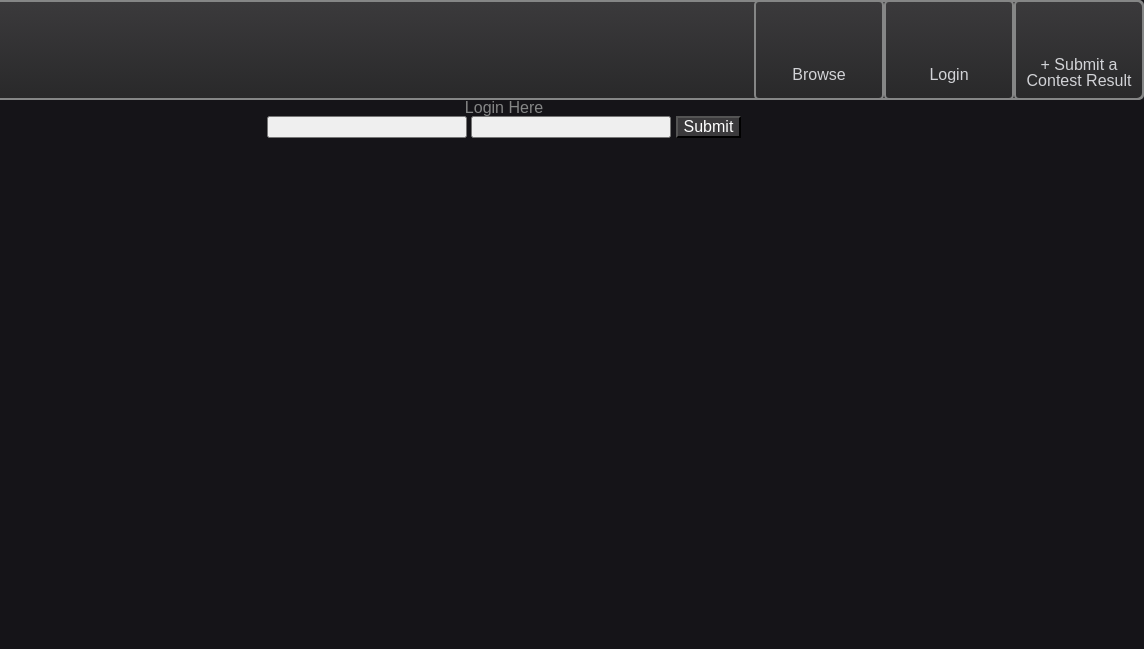
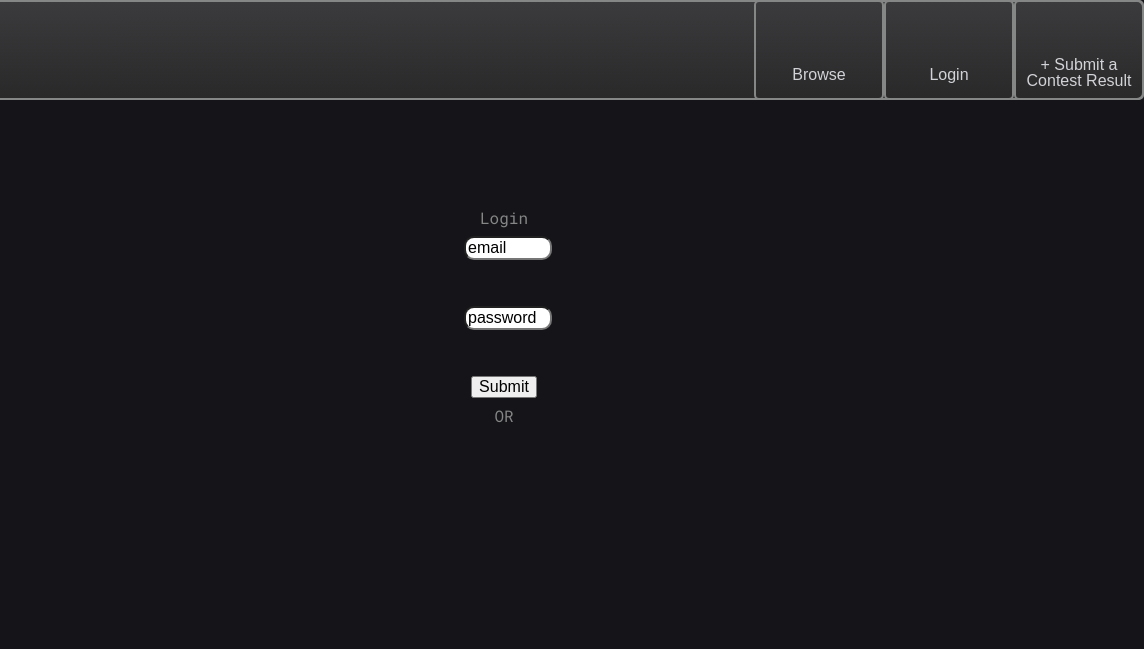
Before and after one commit to jaceb/yoyoContestDb, a website: page public/index.html at #!/login in a window 1280 px wide. Shown: the top 649 px of the page, 136-1280 px from the left. Drawn offline with nearby package versions, Linux system fonts and the light colour scheme; some packages are replaced by stand-ins of ours.

Commit message:
arranged login page

```diff
--- a/js/controllers/addContestCtrl.js
+++ b/js/controllers/addContestCtrl.js
@@ -14,4 +14,14 @@ module.exports = {
         })
     },
 
+    Read: function(req, res, next){
+      Product.find().exec(funtion(err, response){
+        if(err){
+          res.status(500).json(err);
+        }
+        else{
+          res.status(200).json(response);
+        }
+      })
+    },
 }
--- a/public/style/login.scss
+++ b/public/style/login.scss
@@ -5,6 +5,7 @@ $shade: #29292a;
 .loginMain {
     text-align: center;
     color: $borderGray;
+    font-size: 32px;
 }
 .facebookLoginButton {
     cursor: pointer;
@@ -12,15 +13,29 @@ $shade: #29292a;
     bottom: 100px;
     right: 42%;
 }
-.localLogin{
-  text-align: center;
+.localLogin {
+    width: 100%;
+    position: absolute;
+    top: 200px;
+    text-align: center;
+    height: 400px;
+    padding-left: 600px;
+    padding-right: 600px;
 }
-.localLogin > input{
-  display: inline;
-  width: 200px;
-  cursor: text;
+.localLogin > div > input {
+    width: 100%;
+    cursor: text;
 }
-button{
-  background:$darkGray;
-  color:white;
+h3 {
+    font-family: 'Roboto Mono', sans-serif;
+    color: $borderGray;
+    text-align: center;
+    border: 50px;
+    padding: 10px;
 }
+.inputBox {
+    height: 70px;
+}
+input {
+    border-radius: 10px;
+}
--- a/public/style/results.scss
+++ b/public/style/results.scss
@@ -24,6 +24,18 @@ select{
     border-top: $backColor solid 2px;
 
 }
+.buttonBox {
+    height: 60px;
+    width: 200px;
+    padding-top: 20px;
+    padding-left: 5px;
+    background: $darkGray;
+    border-radius: 2px;
+    border-right: $borderGray solid 2px;
+    border-left: $borderGray solid 2px;
+    border-top: $backColor solid 2px;
+
+}
 .resultHeader{
   height: 200px;
   position: absolute;
--- a/public/templates/loginTmpl.html
+++ b/public/templates/loginTmpl.html
@@ -1,14 +1,20 @@
-<div class="loginMain">
-  Login Here
-</div>
 <div class="localLogin">
-  <input type="button" name="name" value="">
-  <input type="button" name="name" value="">
-  <button type="button" name="button">Submit</button>
+
+    <h3>Login</h3>
+    <div class="inputBox">
+        <input type="text" name="email" value="email">
+    </div>
+    <div class="inputBox">
+
+
+        <input type="text" name="password" value="password">
+    </div>
+    <button type="button" name="button">Submit</button>
+    <h3>OR</h3>
 </div>
 
 <div class="facebookLoginButton">
-  <a href="/auth/facebook">
-  <img src="./facebook-login.png" alt="" />
-  </a>
+    <a href="/auth/facebook">
+        <img src="./facebook-login.png" alt="" />
+    </a>
 </div>
```
Also changed, not shown: public/templates/resultsTmpl.html (+4 -0 lines), public/style/login.css, public/style/results.css, 2 other files.
